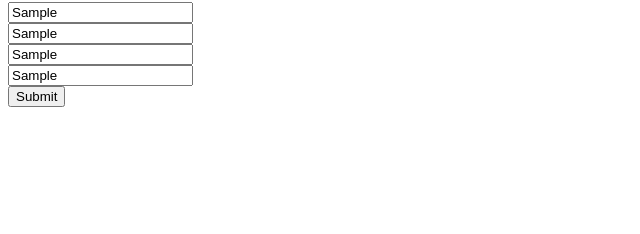
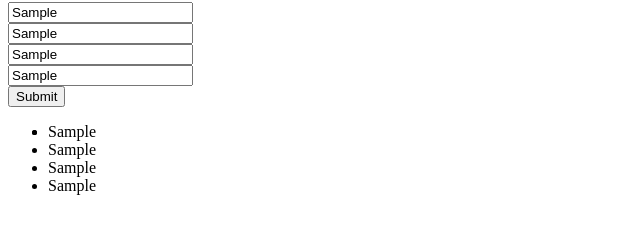
Before and after one commit to ElmelehAlaa/07-D1, a plain HTML site: page index.html in a window 1280 px wide. Both pictures are taken after typing "Sample", "Sample", "Sample", "Sample" into the empty fields and a click on the input 36 px from the left and 174 px from the top of the page. Shown: the part 78-312 px from the top of the page, without its empty margins (0-640 px from the left). Drawn offline with Linux system fonts and the light colour scheme.

Commit message:
es-D7-01

```diff
--- a/index.html
+++ b/index.html
@@ -15,6 +15,11 @@
       <div><input type="text" placeholder="species" id="species" /></div>
       <div><input type="text" placeholder="breed" id="breed" /></div>
       <input type="submit" />
+      <div>
+        <ul id="Pets">
+          <li></li>
+        </ul>
+      </div>
     </form>
     <script src="/index.js"></script>
   </body>
--- a/index.js
+++ b/index.js
@@ -26,9 +26,10 @@ class Pet {
     this.breed = breed;
   }
   sameOwner() {
-    if (petArray[1].ownerName === petArray[2].ownerName) {
+    if (petArray[0].ownerName === petArray[1].ownerName) {
       console.log("Hanno lo stesso padrone");
     } else {
+      console.log("false");
     }
   }
 }
@@ -44,6 +45,9 @@ function submitForm(event) {
 
   let animals = new Pet(petName.value, ownerName.value, species.value, breed.value);
   petArray.push(animals);
+  const ulPets = document.getElementById("Pets");
+  let li = document.querySelector("li");
+  li.innerHTML += `<li> ${petName.value} </li>  <li> ${ownerName.value} </li> <li> ${species.value} </li> <li> ${breed.value} </li> `;
   return console.log(petArray), animals.sameOwner();
 }
 form.addEventListener("submit", submitForm);
```
